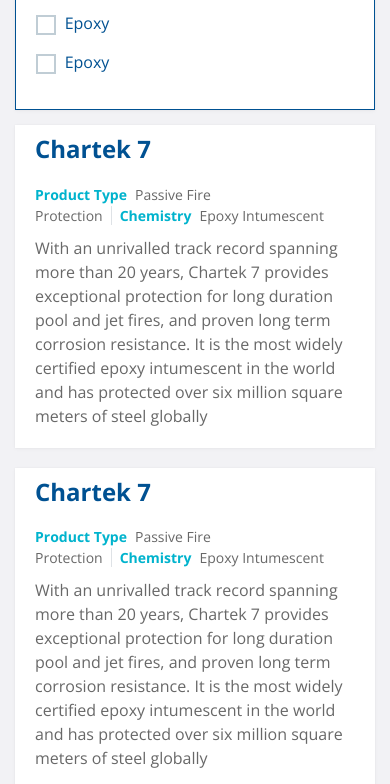
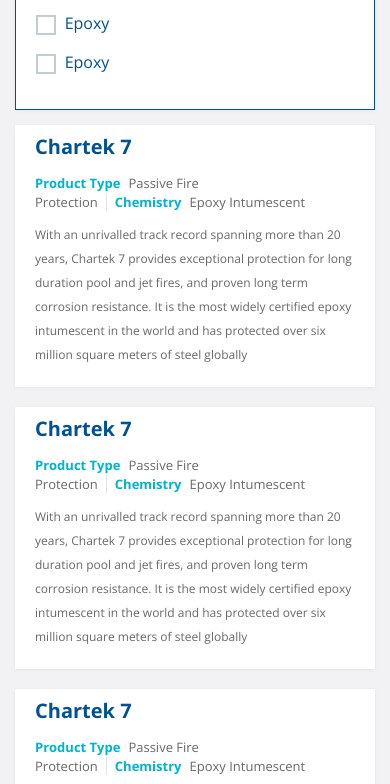
Before and after one commit to meetprie/Demo, a plain HTML site: page product.html in a window 390 px wide. Shown: the part 1526-2310 px from the top of the page. Drawn offline with nearby package versions, Linux system fonts and the light colour scheme.

Commit message:
Product Change

```diff
--- a/assets/css/style.css
+++ b/assets/css/style.css
@@ -1095,6 +1095,11 @@ li.dropdown-item{
 	/*|||||||||||||||||||||||||  (992) ABOUT PAGE CSS (E)||||||||||||||||||||||||*/
 	/*|||||||||||||||||||||||||  (992) CONTACT PAGE CSS (S)||||||||||||||||||||||||*/
 	/*|||||||||||||||||||||||||  (992) CONTACT PAGE CSS (E)||||||||||||||||||||||||*/
+	/*|||||||||||||||||||||||||  (992) PRODUCT PAGE CSS (S)||||||||||||||||||||||||*/
+		.product_block a{
+		padding: 10px 15px;
+	}
+	/*|||||||||||||||||||||||||  (992) PRODUCT PAGE CSS (E)||||||||||||||||||||||||*/
 
 
 }
@@ -1150,9 +1155,6 @@ li.dropdown-item{
 	}
 	/*|||||||||||||||||||||||||  (768) HOME PAGE CSS (E)||||||||||||||||||||||||*/
 	/*|||||||||||||||||||||||||  (786) ABOUT PAGE CSS (S)||||||||||||||||||||||||*/
-	.product_block a{
-		padding: 15px 20px;
-	}
 	.product_block_collapse{
 		padding: 0 20PX 20px 30px;
 	}
@@ -1209,7 +1211,22 @@ li.dropdown-item{
 	}
 	/*|||||||||||||||||||||||||  (786) CALC PAGE CSS (E)||||||||||||||||||||||||*/
 	/*|||||||||||||||||||||||||  (786) CAREER PAGE CSS (S)||||||||||||||||||||||||*/
-	/*|||||||||||||||||||||||||  (786) CAREER PAGE CSS (S)||||||||||||||||||||||||*/
+	/*|||||||||||||||||||||||||  (786) CAREER PAGE CSS (E)||||||||||||||||||||||||*/
+	/*|||||||||||||||||||||||||  (786) PRODUCT PAGE CSS (S)||||||||||||||||||||||||*/
+	.product_block .text{
+		font-size: 12px;
+	}
+	.product_block p{
+		font-size: 13px;
+	}
+	.product_block h3{
+		font-size: 20px;
+		margin-bottom: 5px;
+	}
+	.product_block a{
+		padding: 10px 12px;
+	}
+	/*|||||||||||||||||||||||||  (786) PRODUCT PAGE CSS (E)||||||||||||||||||||||||*/
 
 }
 
--- a/product.html
+++ b/product.html
@@ -192,7 +192,7 @@
 			<form class="row">
 				<div class="col-lg-12">
 					<div class="row">
-						<div class="col-lg-3">
+						<div class="col-lg-3 col-md-4 col-sm-4">
 							<div class="type_block">
 								<div class="media">
 								  <div class="media-body">
@@ -320,7 +320,7 @@
 								</div>
 							</div>
 						</div>
-						<div class="col-lg-9">
+						<div class="col-lg-9 col-md-8 col-sm-8">
 							<div class="show_product d-inline-block">
 								<div class="product_full_block d-inline-block">
 									<div class="product_block">
```
